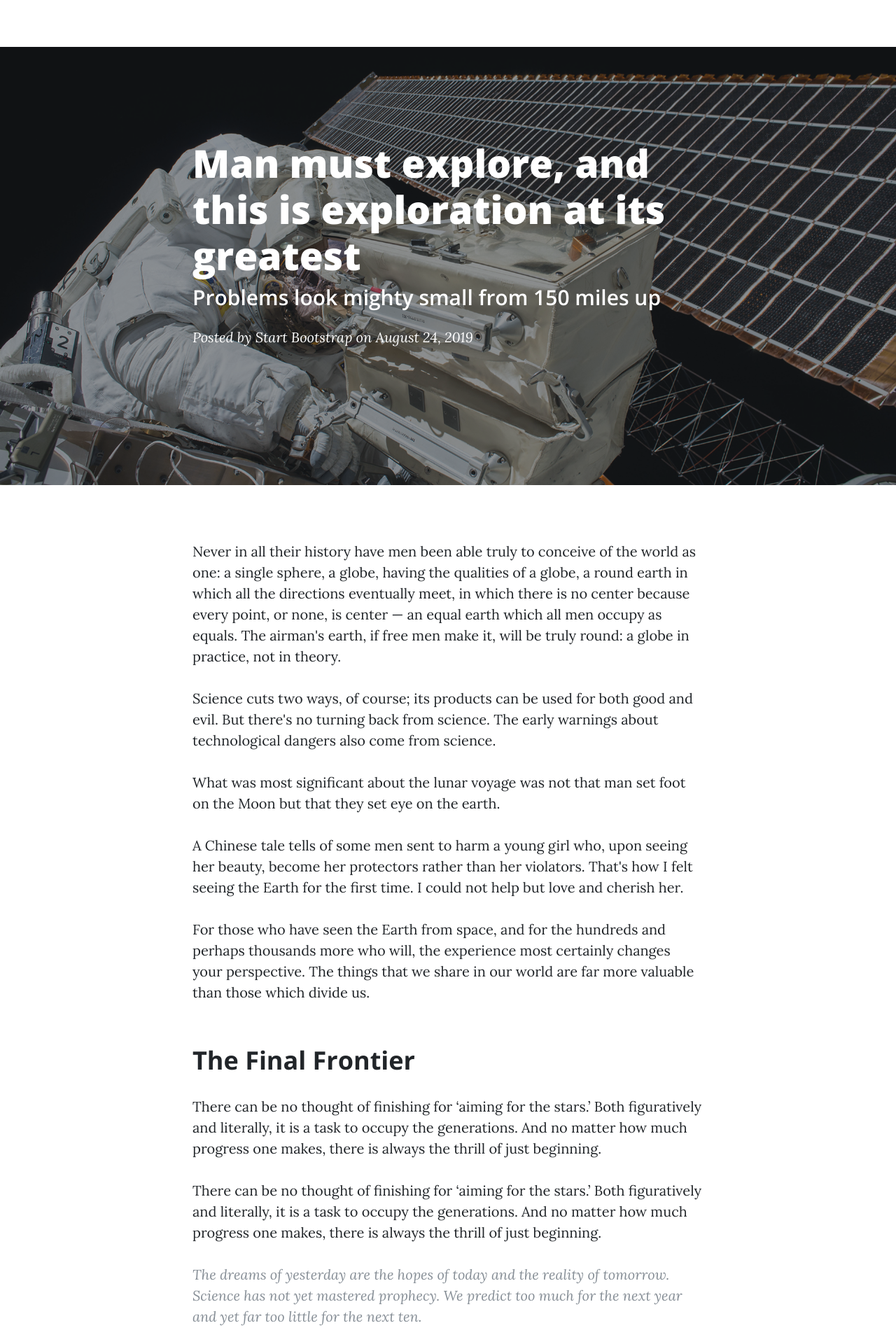
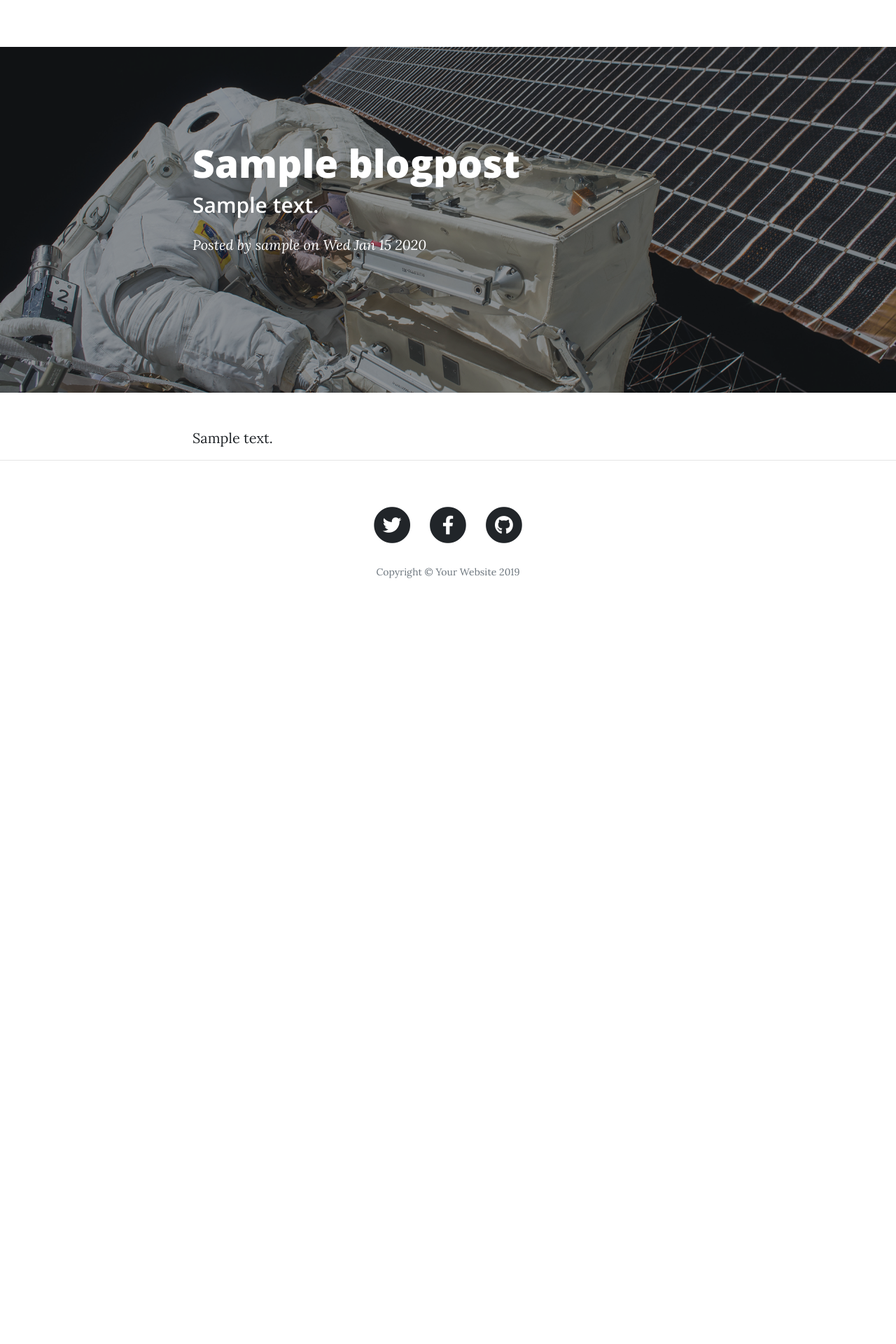
Before and after one commit to Ryu-john/sample2_node.js, a Node server app: template views/post.ejs in a window 1280 px wide. Shown: the top 1920 px of the page at 70% size. After the commit the page ends 893 px from the top, so only its background shows below. Run offline with Node 20, Linux system fonts and the light colour scheme; the template is opened without the code that fills it: values that come from a table or form of the project are taken from there, others are empty; tables that the repository leaves empty hold one stand-in row (values such as "Sample post"); some libraries are stand-ins or nearby versions.

Commit message:
chapter6 finnished

```diff
--- a/index.js
+++ b/index.js
@@ -7,6 +7,7 @@ const ejs = require('ejs')
 const bodyParser = require('body-parser')
 
 const BlogPost = require('./models/BlogPost')
+
 
 app.set('view engine','ejs')
 app.use(express.static('public'))
@@ -18,24 +19,33 @@ app.use(bodyParser.urlencoded({extended:true}))
 app.listen(4000, ()=>{
   console.log('App listening on port 4000')
 })
+
 app.get('/',async (req,res)=>{
   const blogposts = await BlogPost.find({})
   res.render('index',{
     blogposts
   })
 })
+
 app.get('/about',(req,res)=>{
   res.render('about')
 })
+
 app.get('/contact',(req,res)=>{
   res.render('contact')
 })
-app.get('/post',(req,res)=>{
-  res.render('post')
+
+app.get('/post/:id',async (req,res)=>{
+  const blogpost = await BlogPost.findById(req.params.id)
+  res.render('post',{
+    blogpost
+  })
 })
+
 app.get('/posts/new',(req,res)=>{
   res.render('create')
 })
+
 app.post('/posts/store', async (req,res)=>{
   await BlogPost.create(req.body)
   res.redirect('/')
--- a/views/index.ejs
+++ b/views/index.ejs
@@ -27,7 +27,7 @@
       <div class="col-lg-8 col-md-10 mx-auto">
         <% for (var i = 0; i < blogposts.length; i++){ %>
         <div class="post-preview">
-          <a href="post.html">
+          <a href="/post/<%= blogposts[i]._id %>">
             <h2 class="post-title">
                 <%= blogposts[i].title %>
             </h2>
@@ -36,8 +36,8 @@
             </h3>
           </a>
           <p class="post-meta">Posted by
-            <a href="#">Start Bootstrap</a>
-            on September 24, 2019</p>
+            <a href="#"><%= blogposts[i].username %></a>
+            on <%= blogposts[i].datePosted.toDateString() %></p>
         </div>
         <% } %>
         <hr>
--- a/views/post.ejs
+++ b/views/post.ejs
@@ -14,11 +14,11 @@
       <div class="row">
         <div class="col-lg-8 col-md-10 mx-auto">
           <div class="post-heading">
-            <h1>Man must explore, and this is exploration at its greatest</h1>
-            <h2 class="subheading">Problems look mighty small from 150 miles up</h2>
+            <h1><%= blogpost.title %></h1>
+            <h2 class="subheading"><%= blogpost.body %></h2>
             <span class="meta">Posted by
-              <a href="#">Start Bootstrap</a>
-              on August 24, 2019</span>
+              <a href="#"><%= blogpost.username %></a>
+              on <%= blogpost.datePosted.toDateString() %></span>
           </div>
         </div>
       </div>
@@ -30,42 +30,7 @@
     <div class="container">
       <div class="row">
         <div class="col-lg-8 col-md-10 mx-auto">
-          <p>Never in all their history have men been able truly to conceive of the world as one: a single sphere, a globe, having the qualities of a globe, a round earth in which all the directions eventually meet, in which there is no center because every point, or none, is center — an equal earth which all men occupy as equals. The airman's earth, if free men make it, will be truly round: a globe in practice, not in theory.</p>
-
-          <p>Science cuts two ways, of course; its products can be used for both good and evil. But there's no turning back from science. The early warnings about technological dangers also come from science.</p>
-
-          <p>What was most significant about the lunar voyage was not that man set foot on the Moon but that they set eye on the earth.</p>
-
-          <p>A Chinese tale tells of some men sent to harm a young girl who, upon seeing her beauty, become her protectors rather than her violators. That's how I felt seeing the Earth for the first time. I could not help but love and cherish her.</p>
-
-          <p>For those who have seen the Earth from space, and for the hundreds and perhaps thousands more who will, the experience most certainly changes your perspective. The things that we share in our world are far more valuable than those which divide us.</p>
-
-          <h2 class="section-heading">The Final Frontier</h2>
-
-          <p>There can be no thought of finishing for ‘aiming for the stars.’ Both figuratively and literally, it is a task to occupy the generations. And no matter how much progress one makes, there is always the thrill of just beginning.</p>
-
-          <p>There can be no thought of finishing for ‘aiming for the stars.’ Both figuratively and literally, it is a task to occupy the generations. And no matter how much progress one makes, there is always the thrill of just beginning.</p>
-
-          <blockquote class="blockquote">The dreams of yesterday are the hopes of today and the reality of tomorrow. Science has not yet mastered prophecy. We predict too much for the next year and yet far too little for the next ten.</blockquote>
-
-          <p>Spaceflights cannot be stopped. This is not the work of any one man or even a group of men. It is a historical process which mankind is carrying out in accordance with the natural laws of human development.</p>
-
-          <h2 class="section-heading">Reaching for the Stars</h2>
-
-          <p>As we got further and further away, it [the Earth] diminished in size. Finally it shrank to the size of a marble, the most beautiful you can imagine. That beautiful, warm, living object looked so fragile, so delicate, that if you touched it with a finger it would crumble and fall apart. Seeing this has to change a man.</p>
-
-          <a href="#">
-            <img class="img-fluid" src="img/post-sample-image.jpg" alt="">
-          </a>
-          <span class="caption text-muted">To go places and do things that have never been done before – that’s what living is all about.</span>
-
-          <p>Space, the final frontier. These are the voyages of the Starship Enterprise. Its five-year mission: to explore strange new worlds, to seek out new life and new civilizations, to boldly go where no man has gone before.</p>
-
-          <p>As I stand out here in the wonders of the unknown at Hadley, I sort of realize there’s a fundamental truth to our nature, Man must explore, and this is exploration at its greatest.</p>
-
-          <p>Placeholder text by
-            <a href="http://spaceipsum.com/">Space Ipsum</a>. Photographs by
-            <a href="https://www.flickr.com/photos/nasacommons/">NASA on The Commons</a>.</p>
+          <%= blogpost.body %>
         </div>
       </div>
     </div>
```
Also changed, not shown: models/BlogPost.js (+6 -1 lines).
